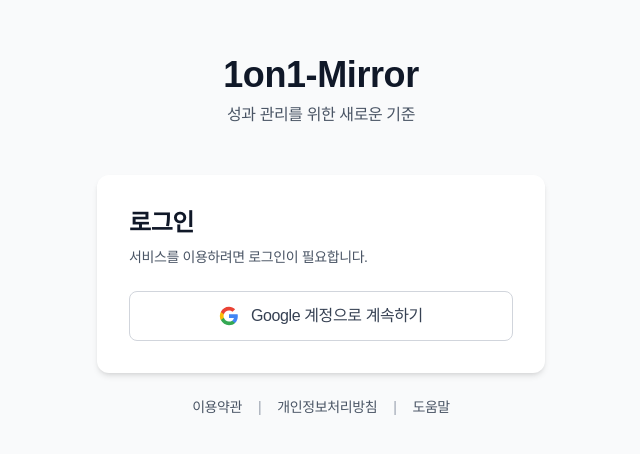
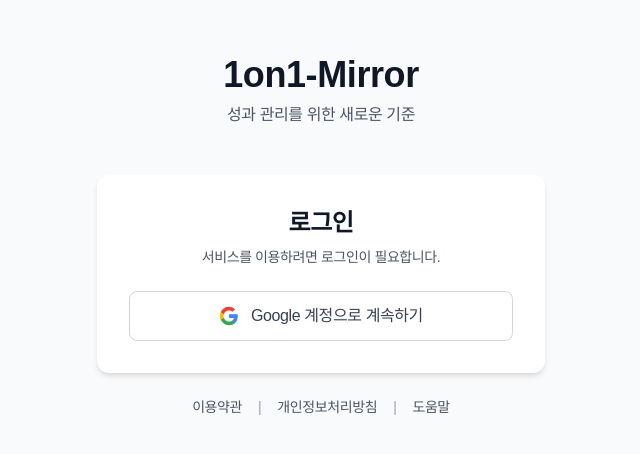
Before and after one commit to KYUNGHOVNTG/1on1-vntg, a React (Vite) app in the folder client/: page / in a window 1280 px wide. Shown: the part 164-618 px from the top of the page, without its empty margins (319-959 px from the left). Built offline with nearby package versions, Linux system fonts and the light colour scheme; no server answers.

Commit message:
로그인페이지 가운데정렬

```diff
--- a/client/src/domains/auth/pages/LoginPage.tsx
+++ b/client/src/domains/auth/pages/LoginPage.tsx
@@ -144,8 +144,8 @@
       {/* 로그인 카드 */}
       <div className="bg-white rounded-xl shadow-md p-8 w-full max-w-md">
         <div className="mb-6">
-          <h2 className="text-2xl font-bold text-gray-900 mb-2">로그인</h2>
-          <p className="text-gray-600 text-sm">서비스를 이용하려면 로그인이 필요합니다.</p>
+          <h2 className="text-2xl font-bold text-gray-900 text-center mb-2">로그인</h2>
+          <p className="text-gray-600 text-sm text-center">서비스를 이용하려면 로그인이 필요합니다.</p>
         </div>
 
         {error && (
```
Also changed, not shown: 1 other file (tests, documents, lock files or other folders).
